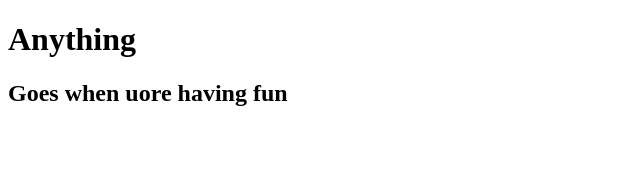
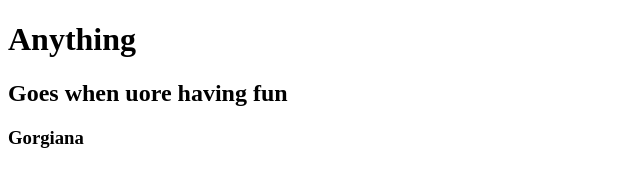
Before and after one commit to taliaAG/wellsfargo, a plain HTML site: page index.html in a window 1280 px wide. Shown: the whole page, without its empty margins (0-640 px from the left). Drawn offline with Linux system fonts and the light colour scheme.

Commit message:
added h3

```diff
--- a/index.html
+++ b/index.html
@@ -9,5 +9,6 @@
 <body>
     <h1> Anything</h1>
     <h2> Goes when uore having fun</h2>
+    <h3>Gorgiana</h3>
 </body>
 </html>
```
